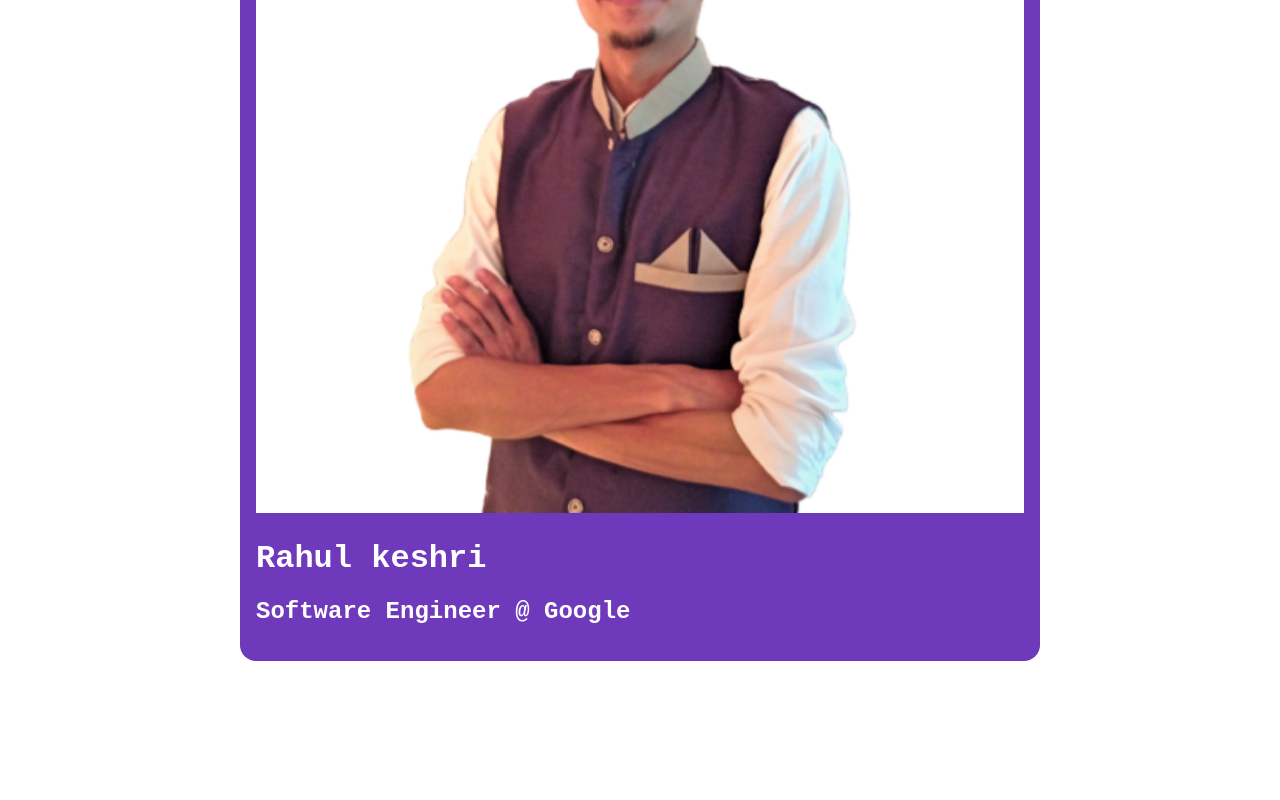
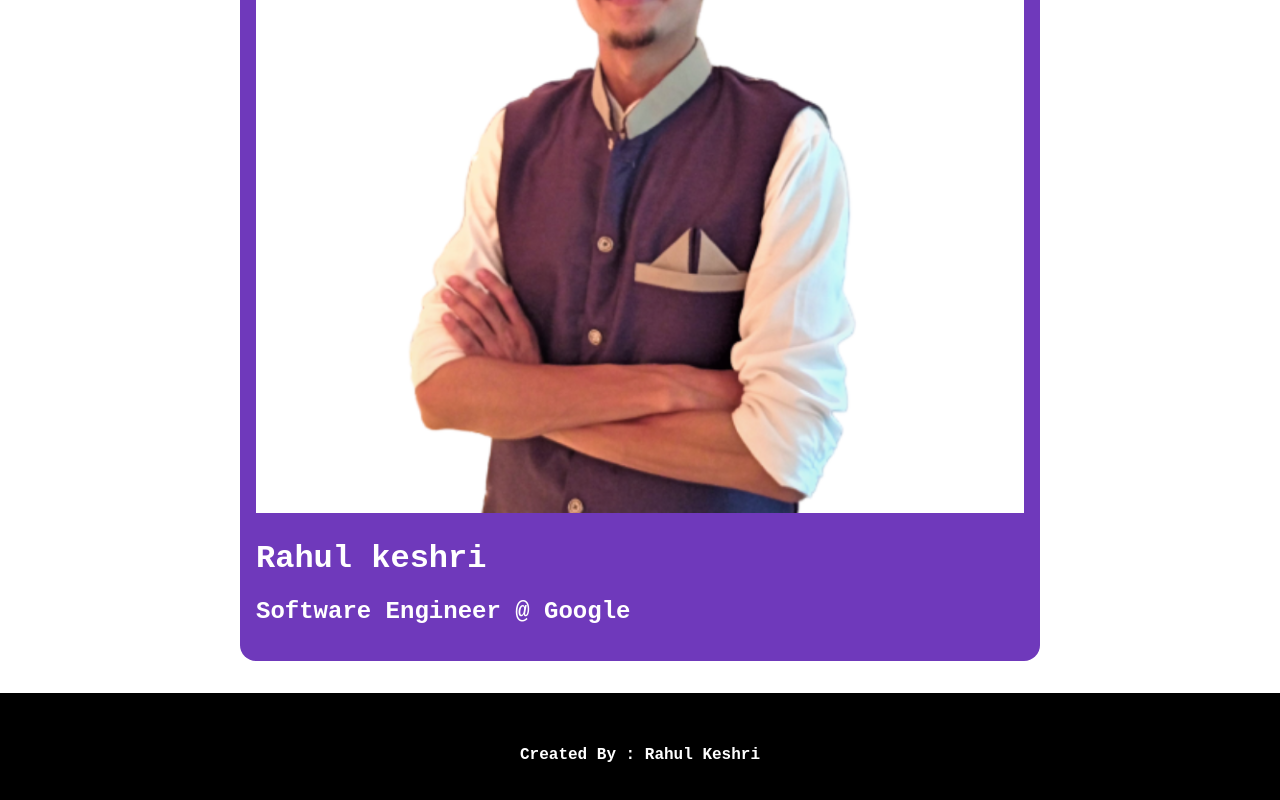
Before and after one commit to softRahul10/react-zero, a React (Create React App) app: page / in a window 1280 px wide. Shown: the part 378-1178 px from the top of the page. Before the commit the page ends 1071 px from the top, so only its background shows below. Built offline with nearby package versions, Linux system fonts and the light colour scheme.

Commit message:
Footer is ready

```diff
--- a/src/App.js
+++ b/src/App.js
@@ -1,11 +1,13 @@
 import Header from "./components/Header";
 import Main from "./components/Main";
+import { Footer } from "./components/Footer";
 
 function App() {
   return (
   <div>
    <Header/>
    <Main />
+   <Footer />
   </div>
   );
 }
--- a/src/components/Footer.css
+++ b/src/components/Footer.css
@@ -0,0 +1,6 @@
+.app-footer{
+    background-color: black;
+    color:#fff;
+    text-align: center;
+    padding: 2rem 1rem;
+}
--- a/src/components/Footer.js
+++ b/src/components/Footer.js
@@ -0,0 +1,9 @@
+import './Footer.css';
+
+export function Footer() {
+    return (
+        <footer className='app-footer'>
+            <h4> Created By : Rahul Keshri </h4>
+        </footer>
+    );
+}
```
